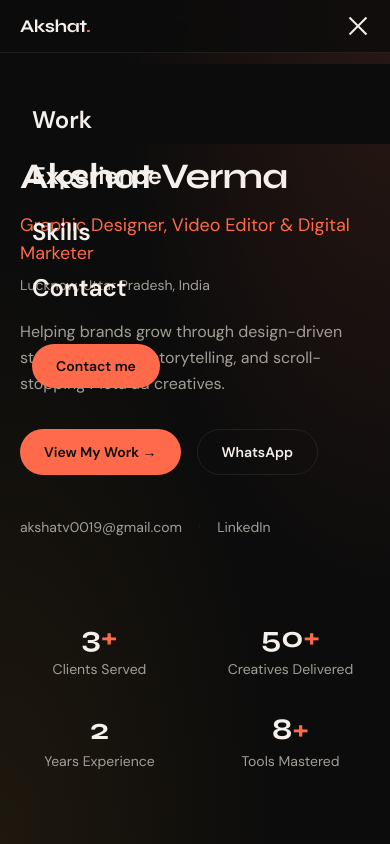
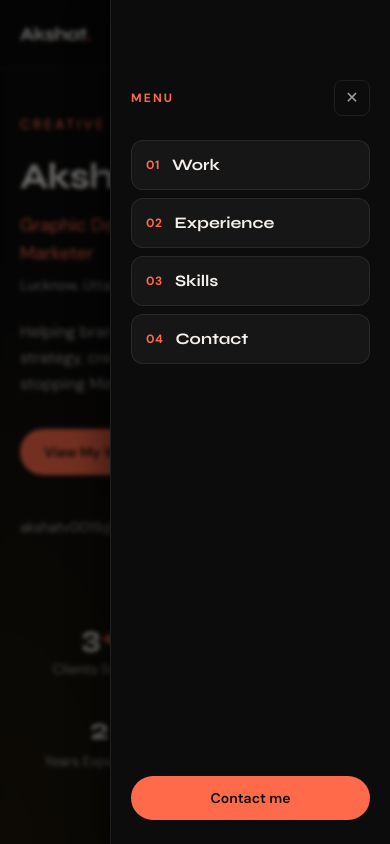
Before and after one commit to akansha-1202/akshat_portfolio, a Next.js app: page / in a window 390 px wide. Both pictures are taken after a click on the button "Open menu". Shown: the top 844 px of the page. Built offline with nearby package versions, Linux system fonts and the light colour scheme.

Commit message:
Update WhatsApp contact number in profile constants for accuracy.

```diff
--- a/app/components/NavBar.jsx
+++ b/app/components/NavBar.jsx
@@ -1,11 +1,15 @@
 "use client";
 
 import { useEffect, useState } from "react";
+import { createPortal } from "react-dom";
 import { navLinks, profile } from "@/app/constants";
 
 export default function NavBar() {
   const [scrolled, setScrolled] = useState(false);
   const [menuOpen, setMenuOpen] = useState(false);
+  const [mounted, setMounted] = useState(false);
+
+  useEffect(() => setMounted(true), []);
 
   useEffect(() => {
     const onScroll = () => setScrolled(window.scrollY > 40);
@@ -20,9 +24,101 @@ export default function NavBar() {
     };
   }, [menuOpen]);
 
+  useEffect(() => {
+    if (!menuOpen) return;
+
+    const onKeyDown = (event) => {
+      if (event.key === "Escape") setMenuOpen(false);
+    };
+
+    window.addEventListener("keydown", onKeyDown);
+    return () => window.removeEventListener("keydown", onKeyDown);
+  }, [menuOpen]);
+
+  const closeMenu = () => setMenuOpen(false);
+
+  const mobileMenu = mounted
+    ? createPortal(
+        <>
+          <button
+            type="button"
+            className={`fixed inset-0 z-[60] border-0 bg-black/55 backdrop-blur-[2px] transition-opacity duration-300 md:hidden ${
+              menuOpen
+                ? "pointer-events-auto opacity-100"
+                : "pointer-events-none opacity-0"
+            }`}
+            aria-label="Close menu"
+            aria-hidden={!menuOpen}
+            tabIndex={menuOpen ? 0 : -1}
+            onClick={closeMenu}
+          />
+
+          <nav
+            className={`fixed right-0 top-0 bottom-0 z-[61] flex w-[min(17.5rem,78vw)] flex-col overflow-y-auto border-l border-border bg-[#0c0c0c] px-5 py-6 shadow-[-8px_0_32px_rgba(0,0,0,0.45)] transition-transform duration-300 ease-out md:hidden ${
+              menuOpen ? "translate-x-0" : "translate-x-full"
+            }`}
+            aria-label="Mobile navigation"
+            aria-hidden={!menuOpen}
+          >
+            <div className="mb-6 flex items-center justify-between pt-14">
+              <p className="text-xs font-bold uppercase tracking-[0.18em] text-accent">
+                Menu
+              </p>
+              <button
+                type="button"
+                className="flex h-9 w-9 items-center justify-center rounded-lg border border-border text-muted transition-colors hover:text-foreground"
+                aria-label="Close menu"
+                tabIndex={menuOpen ? 0 : -1}
+                onClick={closeMenu}
+              >
+                ✕
+              </button>
+            </div>
+
+            <ul className="flex flex-col gap-2">
+              {navLinks.map((link, index) => (
+                <li key={link.href}>
+                  <a
+                    href={link.href}
+                    tabIndex={menuOpen ? 0 : -1}
+                    className="flex items-center gap-3 rounded-xl border border-border bg-surface px-3.5 py-3 transition-colors active:border-accent/40 active:bg-accent/10"
+                    onClick={closeMenu}
+                  >
+                    <span className="text-xs font-bold tracking-wider text-accent">
+                      {String(index + 1).padStart(2, "0")}
+                    </span>
+                    <span
+                      className="flex-1 text-base font-bold text-foreground"
+                      style={{ fontFamily: "var(--font-syne)" }}
+                    >
+                      {link.label}
+                    </span>
+                  </a>
+                </li>
+              ))}
+            </ul>
+
+            <div className="mt-auto pt-6">
+              <a
+                href="#contact"
+                tabIndex={menuOpen ? 0 : -1}
+                className="btn-primary flex w-full justify-center text-sm"
+                onClick={closeMenu}
+              >
+                Contact me
+              </a>
+            </div>
+          </nav>
+        </>,
+        document.body
+      )
+    : null;
+
   return (
-    <header
-      className={`fixed top-0 z-50 w-full transition-all duration-300 ${
+    <>
+      <header className="fixed top-0 z-50 w-full">
+        <div
+          className={`transition-all duration-300 ${
             scrolled || menuOpen ? "nav-blur py-3" : "bg-transparent py-5"
           }`}
         >
@@ -31,6 +127,7 @@ export default function NavBar() {
               href="#"
               className="text-lg font-bold tracking-tight md:text-xl"
               style={{ fontFamily: "var(--font-syne)" }}
+              onClick={closeMenu}
             >
               {profile.name.split(" ")[0]}
               <span className="text-accent">.</span>
@@ -49,55 +146,41 @@ export default function NavBar() {
               ))}
             </ul>
 
-        <a href="#contact" className="btn-primary hidden text-sm md:inline-flex">
+            <a
+              href="#contact"
+              className="btn-primary hidden text-sm md:inline-flex"
+            >
               Contact me
             </a>
 
             <button
               type="button"
-          aria-label="Toggle menu"
-          className="flex flex-col gap-1.5 md:hidden"
+              aria-label={menuOpen ? "Close menu" : "Open menu"}
+              aria-expanded={menuOpen}
+              className="flex h-11 w-11 flex-col items-center justify-center gap-1.5 rounded-xl border border-border bg-surface/80 md:hidden"
               onClick={() => setMenuOpen((prev) => !prev)}
             >
               <span
-            className={`block h-0.5 w-6 bg-foreground transition-transform ${
+                className={`block h-0.5 w-5 rounded-full bg-foreground transition-transform duration-200 ${
                   menuOpen ? "translate-y-2 rotate-45" : ""
                 }`}
               />
               <span
-            className={`block h-0.5 w-6 bg-foreground transition-opacity ${
+                className={`block h-0.5 w-5 rounded-full bg-foreground transition-opacity duration-200 ${
                   menuOpen ? "opacity-0" : ""
                 }`}
               />
               <span
-            className={`block h-0.5 w-6 bg-foreground transition-transform ${
+                className={`block h-0.5 w-5 rounded-full bg-foreground transition-transform duration-200 ${
                   menuOpen ? "-translate-y-2 -rotate-45" : ""
                 }`}
               />
             </button>
           </nav>
+        </div>
+      </header>
 
-      {menuOpen && (
-        <div className="fixed inset-0 top-16 z-40 flex flex-col gap-6 bg-background px-8 py-10 md:hidden">
-          {navLinks.map((link) => (
-            <a
-              key={link.href}
-              href={link.href}
-              className="text-2xl font-semibold"
-              onClick={() => setMenuOpen(false)}
-            >
-              {link.label}
-            </a>
-          ))}
-          <a
-            href="#contact"
-            className="btn-primary mt-4 w-fit"
-            onClick={() => setMenuOpen(false)}
-          >
-            Contact me
-          </a>
-        </div>
-      )}
-    </header>
+      {mobileMenu}
+    </>
   );
 }
--- a/app/constants/index.js
+++ b/app/constants/index.js
@@ -4,7 +4,7 @@ export const profile = {
   location: "Lucknow, Uttar Pradesh, India",
   email: "akshatv0019@gmail.com",
   phone: "+91 9565072333",
-  whatsapp: "919565072333",
+  whatsapp: "916388600616",
   tagline:
     "Helping brands grow through design-driven strategy, creative storytelling, and scroll-stopping Meta ad creatives.",
   bio: "Creative and passionate Graphic Designer, Video Editor, and Digital Marketer with hands-on experience in designing, branding, and digital promotions. I started at Pathshala Institute creating impactful designs and managing social media, currently edit for The Menta YouTube channel, and freelance with Anon India on AI-powered ad videos and real estate Meta creatives. I believe in continuous learning — ensuring my work always matches the latest trends and audience expectations.",
```
Lines whose indentation alone changed are shown as unchanged.
